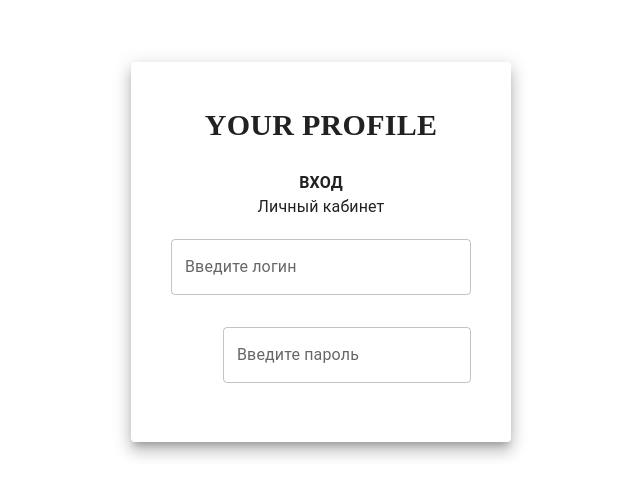
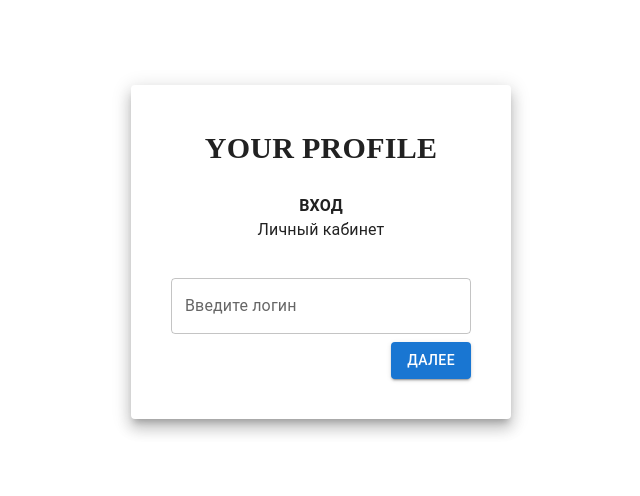
Before and after one commit to tuddev/phones-list, a React app: page /login in a window 1280 px wide. Shown: the part 148-644 px from the top of the page, without its empty margins (319-959 px from the left). Built offline with nearby package versions, Linux system fonts and the light colour scheme.

Commit message:
feat(login-form): create login form logic and styles

```diff
--- a/package.json
+++ b/package.json
@@ -34,6 +34,7 @@
     "react": "^18.2.0",
     "react-dom": "^18.2.0",
     "react-final-form": "^6.5.9",
+    "react-is": "^18.2.0",
     "react-router-dom": "^6.3.0",
     "uuid": "^8.3.2"
   },
--- a/src/components/LoginCard/components/LoginForm/login-form.tsx
+++ b/src/components/LoginCard/components/LoginForm/login-form.tsx
@@ -1,11 +1,39 @@
-import { Grid } from '@mui/material';
+import { Button, Grid } from '@mui/material';
 import { observer } from 'mobx-react-lite';
-import React from 'react';
-import { LoginFormName } from '../LoginFormName';
-import { LoginFormPassword } from '../LoginFormPassword';
+import React, { Children } from 'react';
+import * as ReactIs from 'react-is';
+import { Form } from 'react-final-form';
+import { loginFormStore } from '../LoginFormStore';
 
-export const LoginForm: React.FC = () => {
+export const LoginForm: React.FC<React.PropsWithChildren> = observer(
+  ({ children }) => {
+    const childrenAsArray = Children.toArray(children);
+    const isLastPage =
+      loginFormStore.formStepNumber === React.Children.count(children) - 1;
+
+    const validate = (values: Record<string, string>) => {
+      const activePage =
+        React.Children.toArray(children)[loginFormStore.formStepNumber];
+
+      if (!ReactIs.isElement(activePage)) return {};
+
+      return activePage.props.validate ? activePage.props.validate(values) : {};
+    };
+
+    const handleFormSubmit = (values: Record<string, string>) => {
+      if (isLastPage) {
+        return console.log(values, 'submit');
+      } else {
+        loginFormStore.nextStep();
+      }
+    };
+
     return (
+      <Form
+        validate={validate}
+        onSubmit={handleFormSubmit}
+        render={({ handleSubmit }) => (
+          <form onSubmit={handleSubmit}>
             <Grid
               container
               rowGap={4}
@@ -13,14 +41,30 @@ export const LoginForm: React.FC = () => {
               justifyContent="space-between"
               alignItems="flex-end"
             >
+              {childrenAsArray[loginFormStore.formStepNumber]}
+            </Grid>
+
+            <Grid container justifyContent="space-between">
               <Grid item>
-        <LoginFormName />
+                {loginFormStore.formStepNumber > 0 && (
+                  <Button
+                    variant="contained"
+                    type="button"
+                    onClick={() => loginFormStore.prevStep()}
+                  >
+                    Назад
+                  </Button>
+                )}
               </Grid>
               <Grid item>
-        <LoginFormPassword />
+                <Button variant="contained" type="submit">
+                  {isLastPage ? 'Войти' : 'Далее'}
+                </Button>
               </Grid>
             </Grid>
+          </form>
+        )}
+      />
     );
-};
-
-observer(LoginForm);
+  },
+);
--- a/src/components/LoginCard/components/LoginFormName/login-form-name.tsx
+++ b/src/components/LoginCard/components/LoginFormName/login-form-name.tsx
@@ -1,7 +1,7 @@
 import { TextField, Typography } from '@mui/material';
 import { observer } from 'mobx-react-lite';
 import React from 'react';
-import { Field, Form } from 'react-final-form';
+import { Field } from 'react-final-form';
 
 export const LoginFormName: React.FC = () => {
   const required = (value: string) => {
@@ -13,28 +13,23 @@ export const LoginFormName: React.FC = () => {
   };
 
   return (
-    <Form
-      onSubmit={() => null}
-      render={({ handleSubmit }) => (
-        <form onSubmit={handleSubmit}>
-          <Field name="name" validate={required}>
+    <Field name="name" validate={required} fullWidth >
       {({ input, meta }) => (
         <>
           <TextField
             type="text"
             label="Введите логин"
+            error={meta.error && meta.touched}
+            margin="normal"
+            helperText={meta.error && meta.touched ? 'Это поле обязательно' : ''}
             variant="outlined"
-                  style={{ width: '300px' }}
+            fullWidth
             {...input}
             color={meta.touched ? 'error' : 'info'}
           />
-                {meta.error && meta.touched && <span>{meta.error}</span>}
         </>
       )}
     </Field>
-        </form>
-      )}
-    />
   );
 };
 
--- a/src/components/LoginCard/components/LoginFormPassword/login-form-pasword.tsx
+++ b/src/components/LoginCard/components/LoginFormPassword/login-form-pasword.tsx
@@ -1,9 +1,13 @@
 import { TextField, Typography } from '@mui/material';
 import { observer } from 'mobx-react-lite';
 import React from 'react';
-import { Field, Form } from 'react-final-form';
+import { Field } from 'react-final-form';
 
-export const LoginFormPassword: React.FC = () => {
+type TLoginFormNameProps = {
+  validate: (values: Record<string, string>) => Record<string, string>;
+};
+
+export const LoginFormPassword: React.FC<TLoginFormNameProps> = () => {
   const required = (value: string) =>
     value ? null : (
       <Typography variant="subtitle2" color="coral">
@@ -12,27 +16,23 @@ export const LoginFormPassword: React.FC = () => {
     );
 
   return (
-    <Form
-      onSubmit={() => console.log('submit')}
-      render={({ handleSubmit }) => (
-        <form onSubmit={handleSubmit}>
-          <Field name="password" validate={required}>
+    <Field name="password" validate={required} fullWidth >
       {({ input, meta }) => (
-              <div>
+        <>
           <TextField
+            fullWidth
             type="text"
+            error={meta.error && meta.touched}
+            margin="normal"
+            helperText={meta.error && meta.touched ? 'Это поле обязательно' : ''}
             label="Введите пароль"
             variant="outlined"
-                  color={meta.touched ? 'error' : 'info'}
+            color={meta.error && meta.touched ? 'error' : 'info'}
             {...input}
           />
-                {meta.error && meta.touched && <span>{meta.error}</span>}
-              </div>
+        </>
       )}
     </Field>
-        </form>
-      )}
-    />
   );
 };
 
--- /dev/null
+++ b/src/components/LoginCard/components/LoginFormStore.ts
@@ -0,0 +1,29 @@
+import { makeAutoObservable } from 'mobx';
+
+class LoginFormStore {
+  formStepNumber = 0;
+
+  constructor() {
+    makeAutoObservable(this);
+  }
+
+  private setFormStep(step: number): void {
+    if (step < 0) this.formStepNumber = 0;
+
+    this.formStepNumber = step;
+  }
+
+  prevStep(): void {
+    this.setFormStep(this.formStepNumber - 1);
+  }
+
+  nextStep(): void {
+    this.setFormStep(this.formStepNumber + 1);
+  }
+
+  submitForm(values: Record<string, string>) {
+    console.log(values, 'sadsds');
+  }
+}
+
+export const loginFormStore = new LoginFormStore();
--- a/src/components/LoginCard/components/index.ts
+++ b/src/components/LoginCard/components/index.ts
@@ -1,3 +1,4 @@
 export { HeaderLoginCard } from './HeaderLoginCard';
 export { LoginFormName } from './LoginFormName';
 export { LoginForm } from './LoginForm';
+export { LoginFormPassword } from './LoginFormPassword';
--- a/src/components/LoginCard/login-card.tsx
+++ b/src/components/LoginCard/login-card.tsx
@@ -1,39 +1,30 @@
-import { Grid, Paper } from '@mui/material';
+import { Paper } from '@mui/material';
 import { observer } from 'mobx-react-lite';
 import React from 'react';
-import { HeaderLoginCard, LoginForm } from './components';
+import {
+  HeaderLoginCard,
+  LoginForm,
+  LoginFormName,
+  LoginFormPassword,
+} from './components';
 
-export const LoginCard: React.FC = () => {
+export const LoginCard: React.FC = observer(() => {
   return (
-    <Paper elevation={10} style={{ padding: '40px' }}>
-      <Grid
-        container
-        alignItems="center"
-        style={{
-          display: 'flex',
-          flexDirection: 'column',
-          height: '300px',
-          width: '300px',
-        }}
-      >
-        <Grid item>
-          <HeaderLoginCard />
-        </Grid>
-        <Grid
-          item
-          container
-          flexDirection="column"
-          justifyContent="space-between"
-          alignItems="flex-end"
-          rowGap={6}
-        >
-          <Grid item>
-            <LoginForm />
-          </Grid>
-        </Grid>
-      </Grid>
+    <Paper elevation={10} style={{ padding: '40px', minWidth: 300 }}>
+      <HeaderLoginCard />
+
+      <LoginForm>
+        <LoginFormName />
+        <LoginFormPassword
+          validate={(values: Record<string, string>) => {
+            const errors: Record<string, string> = {};
+            if (!values.name) {
+              errors.name = 'Required';
+            }
+            return errors;
+          }}
+        />
+      </LoginForm>
     </Paper>
   );
-};
-
-observer(LoginCard);
+});
```
Lines whose indentation alone changed are shown as unchanged.
